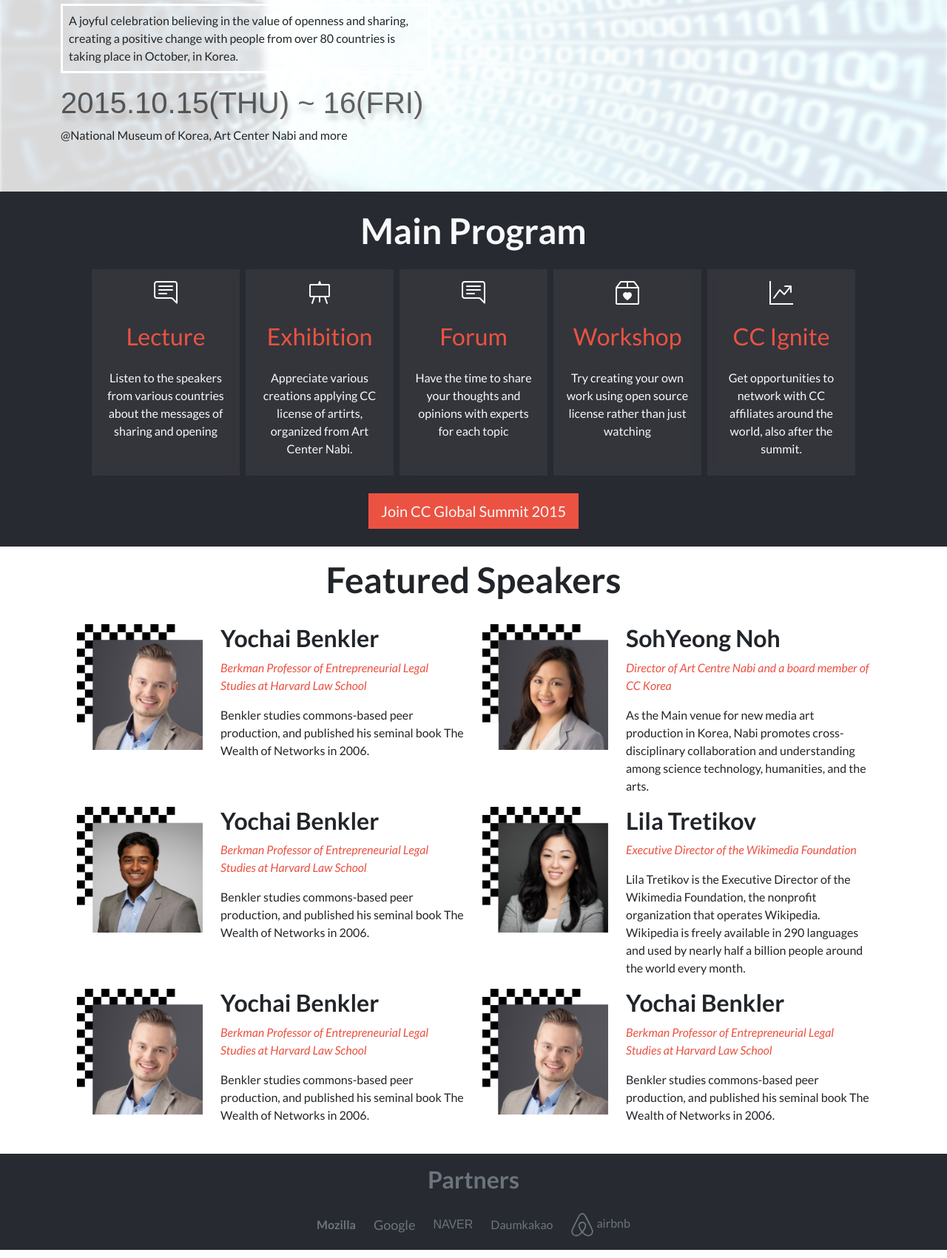
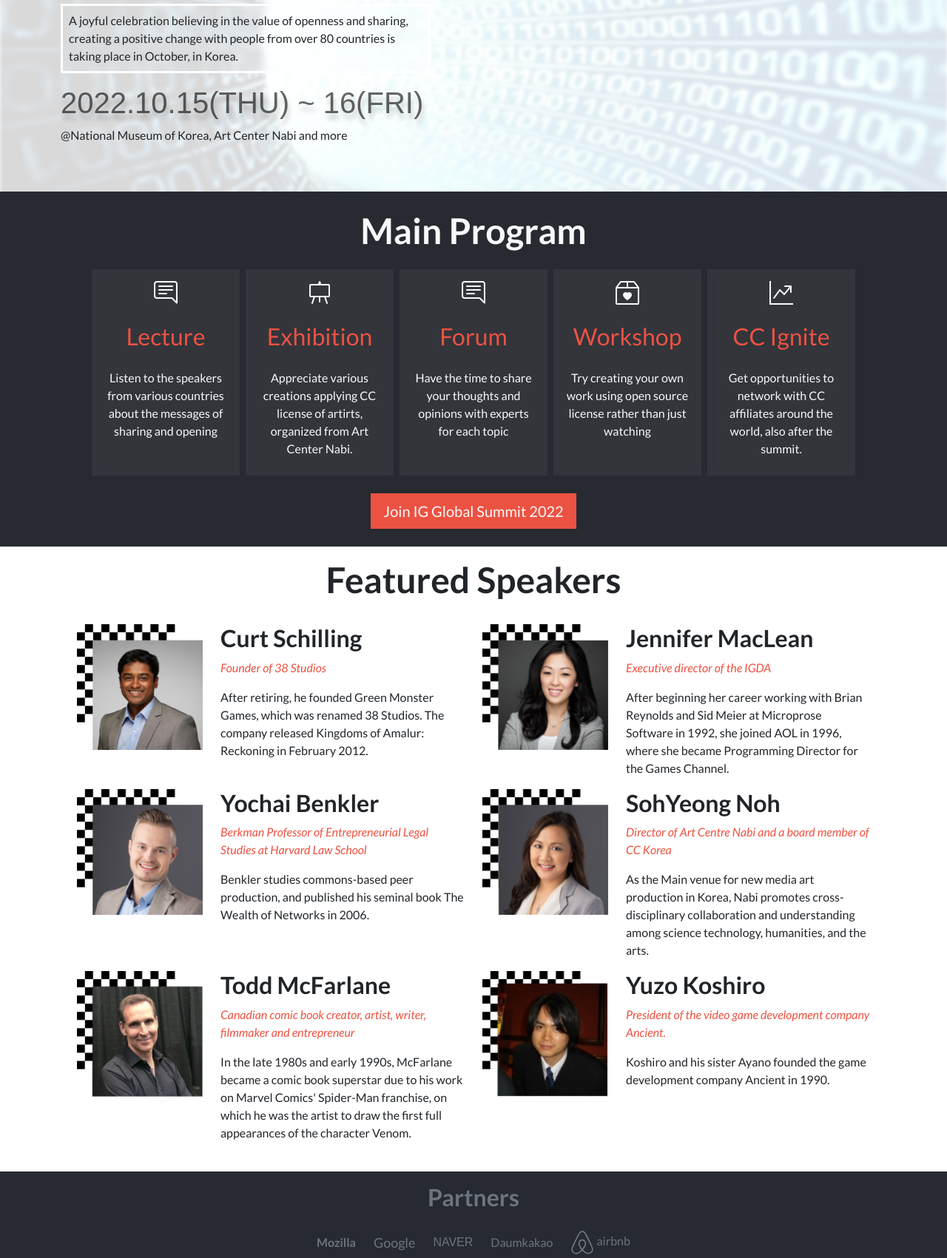
Before and after one commit to limavfabio/summit-template, a website: page index.html in a window 1280 px wide. Shown: the part 414-2115 px from the top of the page at 74% size. Drawn offline with nearby package versions, Linux system fonts and the light colour scheme; a web font is replaced by a local one.

Commit message:
Change topic of website

```diff
--- a/index.html
+++ b/index.html
@@ -4,7 +4,7 @@
     <meta charset="UTF-8" />
     <meta http-equiv="X-UA-Compatible" content="IE=edge" />
     <meta name="viewport" content="width=device-width, initial-scale=1.0" />
-    <title>Summit Template</title>
+    <title>Indie Games Summit</title>
     <link rel="stylesheet" href="css/main.css" />
     <link
       rel="stylesheet"
@@ -65,17 +65,17 @@
         <div class="background"></div>
         <div class="container">
           <h3 class="text-primary fw-normal display-5 pt-3">
-            "Hello Sharing World"
+            "Hello Gaming World"
           </h3>
           <h1 class="text-primary display-2">
-            Creative Common<br />Global Summit<br />2015
+            Indie Gaming<br />Global Community<br />2022
           </h1>
           <p class="border border-3 border-white p-2">
             A joyful celebration believing in the value of openness and sharing,
             creating a positive change with people from over 80 countries is
             taking place in October, in Korea.
           </p>
-          <p class="h1">2015.10.15(THU) ~ 16(FRI)</p>
+          <p class="h1">2022.10.15(THU) ~ 16(FRI)</p>
           <p class="">@National Museum of Korea, Art Center Nabi and more</p>
         </div>
       </section>
@@ -130,7 +130,7 @@
         </div>
         <div class="d-flex justify-content-center">
           <button class="btn btn-primary text-light my-4 btn-lg">
-            Join CC Global Summit 2015
+            Join IG Global Summit 2022
           </button>
         </div>
       </section>
--- a/js/main.js
+++ b/js/main.js
@@ -2,6 +2,22 @@
 const speakerCardWrapper = document.querySelector('.speaker-card-wrapper');
 // Data Storage - Array of objects for the speakers cards
 const speakers = [
+  {
+    name: 'Curt Schilling',
+    title: 'Founder of 38 Studios',
+    description:
+      'After retiring, he founded Green Monster Games, which was renamed 38 Studios. The company released Kingdoms of Amalur: Reckoning in February 2012.',
+    image: 'checkered_business-hindi-man-1.png',
+    imageAlt: 'Yochai',
+  },
+  {
+    name: 'Jennifer MacLean',
+    title: 'Executive director of the IGDA',
+    description:
+      'After beginning her career working with Brian Reynolds and Sid Meier at Microprose Software in 1992, she joined AOL in 1996, where she became Programming Director for the Games Channel.',
+    image: 'Checkered_guestSpeaker.png',
+    imageAlt: 'Jennifer',
+  },
   {
     name: 'Yochai Benkler',
     title:
@@ -20,39 +36,21 @@ const speakers = [
     imageAlt: 'SohYeong',
   },
   {
-    name: 'Yochai Benkler',
+    name: 'Todd McFarlane',
     title:
-      'Berkman Professor of Entrepreneurial Legal Studies at Harvard Law School',
+      'Canadian comic book creator, artist, writer, filmmaker and entrepreneur',
     description:
-      'Benkler studies commons-based peer production, and published his seminal book The Wealth of Networks in 2006.',
-    image: 'checkered_business-hindi-man-1.png',
-    imageAlt: 'Yochai',
+      "In the late 1980s and early 1990s, McFarlane became a comic book superstar due to his work on Marvel Comics' Spider-Man franchise, on which he was the artist to draw the first full appearances of the character Venom.",
+    image: 'checkered-toddMcFar.png',
+    imageAlt: 'Todd',
   },
   {
-    name: 'Lila Tretikov',
-    title: 'Executive Director of the Wikimedia Foundation',
+    name: 'Yuzo Koshiro',
+    title: 'President of the video game development company Ancient.',
     description:
-      'Lila Tretikov is the Executive Director of the Wikimedia Foundation, the nonprofit organization that operates Wikipedia. Wikipedia is freely available in 290 languages and used by nearly half a billion people around the world every month.',
-    image: 'Checkered_guestSpeaker.png',
-    imageAlt: 'Lila',
-  },
-  {
-    name: 'Yochai Benkler',
-    title:
-      'Berkman Professor of Entrepreneurial Legal Studies at Harvard Law School',
-    description:
-      'Benkler studies commons-based peer production, and published his seminal book The Wealth of Networks in 2006.',
-    image: 'checkered-blonde-man.png',
-    imageAlt: 'Yochai',
-  },
-  {
-    name: 'Yochai Benkler',
-    title:
-      'Berkman Professor of Entrepreneurial Legal Studies at Harvard Law School',
-    description:
-      'Benkler studies commons-based peer production, and published his seminal book The Wealth of Networks in 2006.',
-    image: 'checkered-blonde-man.png',
-    imageAlt: 'Yochai',
+      'Koshiro and his sister Ayano founded the game development company Ancient in 1990.',
+    image: 'Checkered_Yuzo-Koshiro.png',
+    imageAlt: 'Yuzo',
   },
 ];
 // Speakers cards generator
```
Also changed, not shown: about.html (+27 -26 lines), images/speakers-pics/Checkered_Yuzo-Koshiro.png (added), images/speakers-pics/checkered-toddMcFar.png (added).
